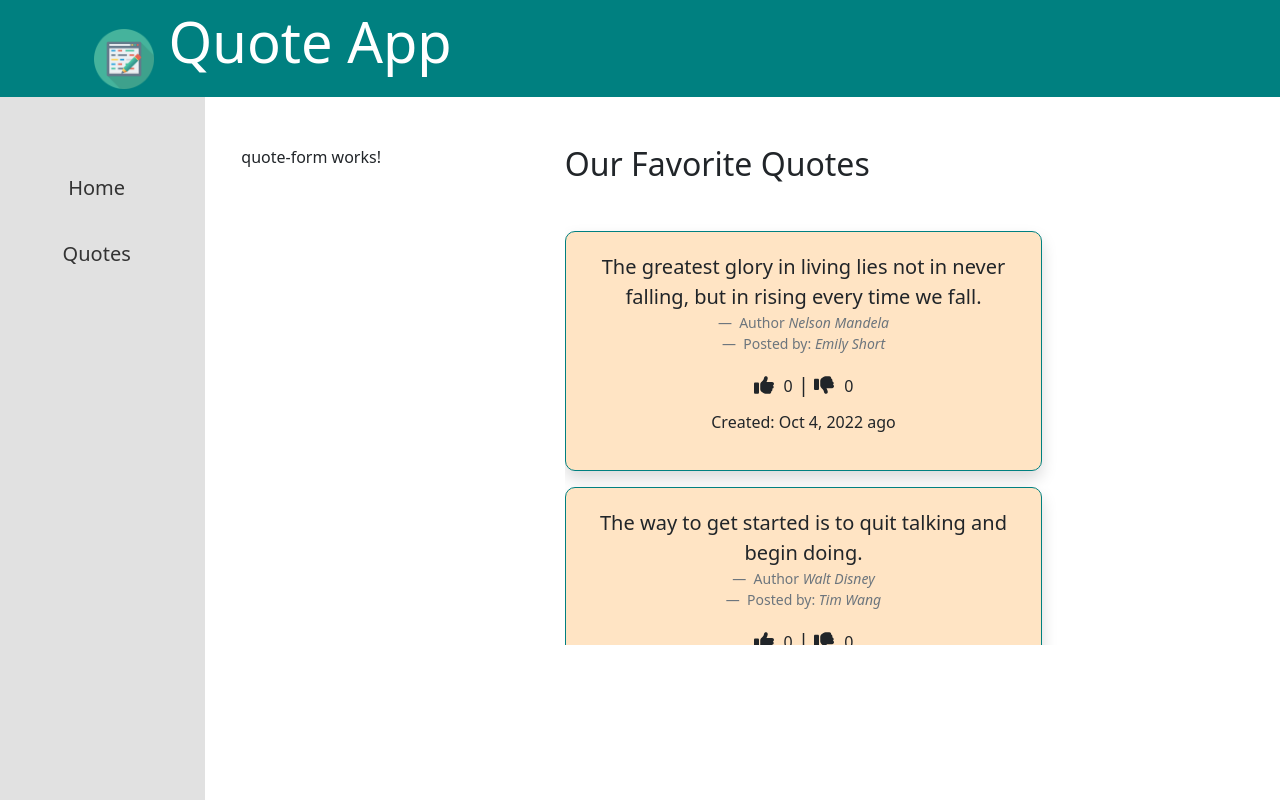
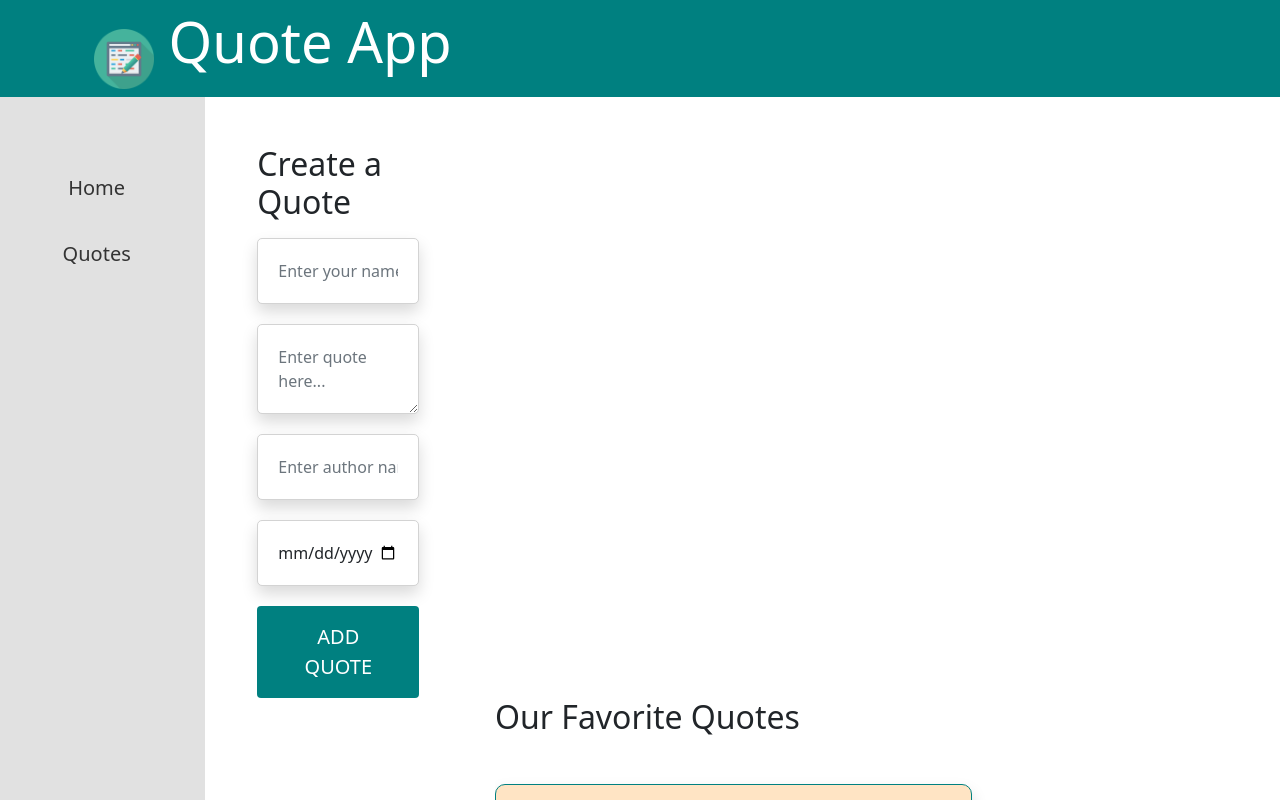
Before and after one commit to bignimz/quotes-web-app, an Angular app: page / in a window 1280 px wide. Shown: the top 800 px of the page. Built offline with nearby package versions, Linux system fonts and the light colour scheme.

Commit message:
Added project details to the README FILE

```diff
--- a/src/app/quote-form/quote-form.component.css
+++ b/src/app/quote-form/quote-form.component.css
@@ -0,0 +1,31 @@
+.input{
+      width: 550px;
+      max-width: 100%;
+      margin: 0 auto;
+      padding: 20px;
+      border-radius: 5px;
+      border: 1px solid lightgray;
+      margin-bottom: 20px;
+      display: block;
+}
+
+.button-area {
+      width: 100%;
+      text-align: center;
+}
+
+.quote-btn {
+      background-color: teal;
+      color: white;
+      padding: 15px 40px;
+      width: 550px;
+      max-width: 100%;
+      margin: 0 auto;
+      font-size: 20px;
+      text-transform: uppercase;
+}
+
+.home {
+      max-height: 500px;
+      overflow-y: scroll;
+}
--- a/src/app/quote-form/quote-form.component.html
+++ b/src/app/quote-form/quote-form.component.html
@@ -1 +1,26 @@
-<p>quote-form works!</p>
+<!-- <p>quote-form works!</p> -->
+
+<form class="form px-3 col-lg-4 col-md-8 col-sm-12" style="max-width: 650px">
+  <h2 class="create-app-title mb-3">Create a Quote</h2>
+  <input
+    type="text"
+    class="form-control input shadow"
+    placeholder="Enter your name here..."
+    required
+  />
+  <textarea
+    class="form-control input shadow"
+    id="validationTextarea"
+    placeholder="Enter quote here..."
+    required
+  ></textarea>
+  <input
+    type="text"
+    class="form-control input shadow"
+    placeholder="Enter author name here..."
+  />
+  <input type="date" class="form-control input shadow" />
+  <div class="button-area">
+    <button class="btn quote-btn">Add Quote</button>
+  </div>
+</form>
--- a/src/app/quote-form/quote-form.component.ts
+++ b/src/app/quote-form/quote-form.component.ts
@@ -1,4 +1,5 @@
-import { Component, OnInit } from '@angular/core';
+import { Component, OnInit, Output, EventEmitter } from '@angular/core';
+import { Quote } from '../quote';
 
 @Component({
   selector: 'app-quote-form',
@@ -7,6 +8,13 @@ import { Component, OnInit } from '@angular/core';
 })
 export class QuoteFormComponent implements OnInit {
 
+  newQuote = new Quote(0, "", "", "", new Date() );
+
+  @Output() submitQuote = new EventEmitter<Quote>();
+
+  addQuote(){
+    this.submitQuote.emit(this.newQuote);
+  }
   constructor() { }
 
   ngOnInit(): void {
--- a/src/app/quote/quote.component.ts
+++ b/src/app/quote/quote.component.ts
@@ -61,6 +61,13 @@ export class QuoteComponent implements OnInit {
     }
   ];
 
+  addNewQuote(quote: Quote){
+    let quoteLength = this.quotes.length;
+    quote.id = quoteLength +1;
+    quote.completeQuote = new Date(quote.completeDate)
+    // this.quotes.push(quote);
+  }
+
   constructor() { }
 
   ngOnInit(): void {
```
Also changed, not shown: src/assets/quote-app.png (added), 1 other file (tests, documents, lock files or other folders).
